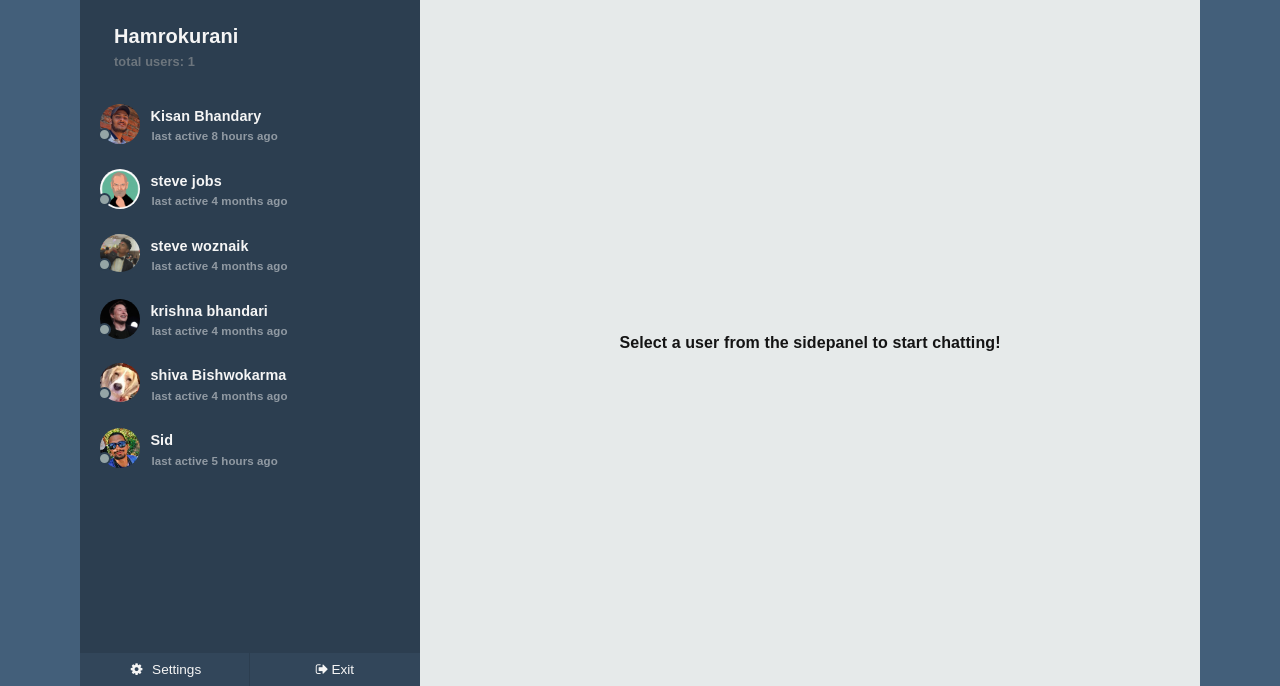
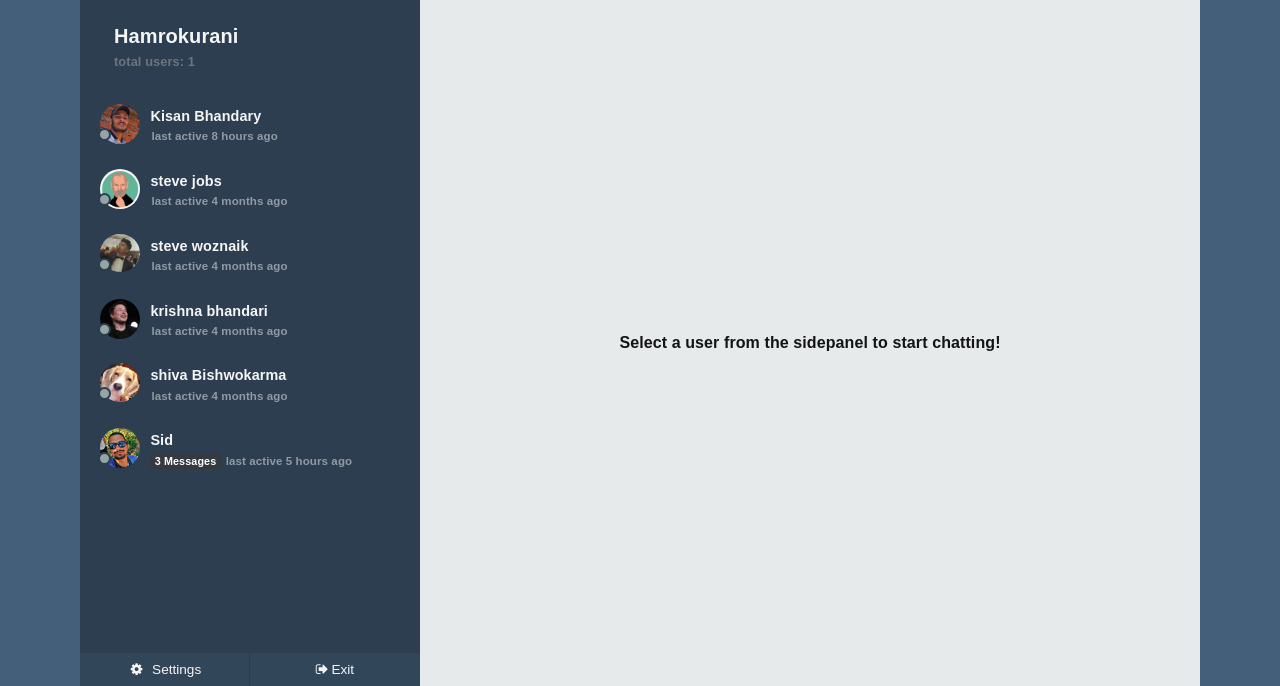
Before and after one commit to kisan17/hamrokurakani, a Flask app: template hamrokurakani/chat/templates/chat/users.html in a window 1280 px wide. Shown: the part 81-767 px from the top of the page. Run offline with Flask 2, Linux system fonts and the light colour scheme; a user stored in the database is signed in; data comes from the database, SQL or seed files in the repository; the template is opened without the code that fills it: values that come from a table or form of the project are taken from there, most other values are stand-ins (such as "Sample title", 1, 10 or a date in 2020); some libraries are stand-ins or nearby versions; some web fonts are replaced.

Commit message:
rename senders

```diff
--- a/hamrokurakani/chat/templates/chat/users.html
+++ b/hamrokurakani/chat/templates/chat/users.html
@@ -26,8 +26,8 @@
                                 <p class="name">{{ user.fullname }} </p>
 
                                 <p class="preview">
-                                    {% if sender | newmessages > 0 %}
-                                    <small class="badge badge-dark mb-1"><b> {{ sender | newmessages }}
+                                    {% if user | newmessages > 0 %}
+                                    <small class="badge badge-dark mb-1"><b> {{ user | newmessages }}
                                             Messages</b></small>
                                     {% else %}
                                     {% endif %}
```
